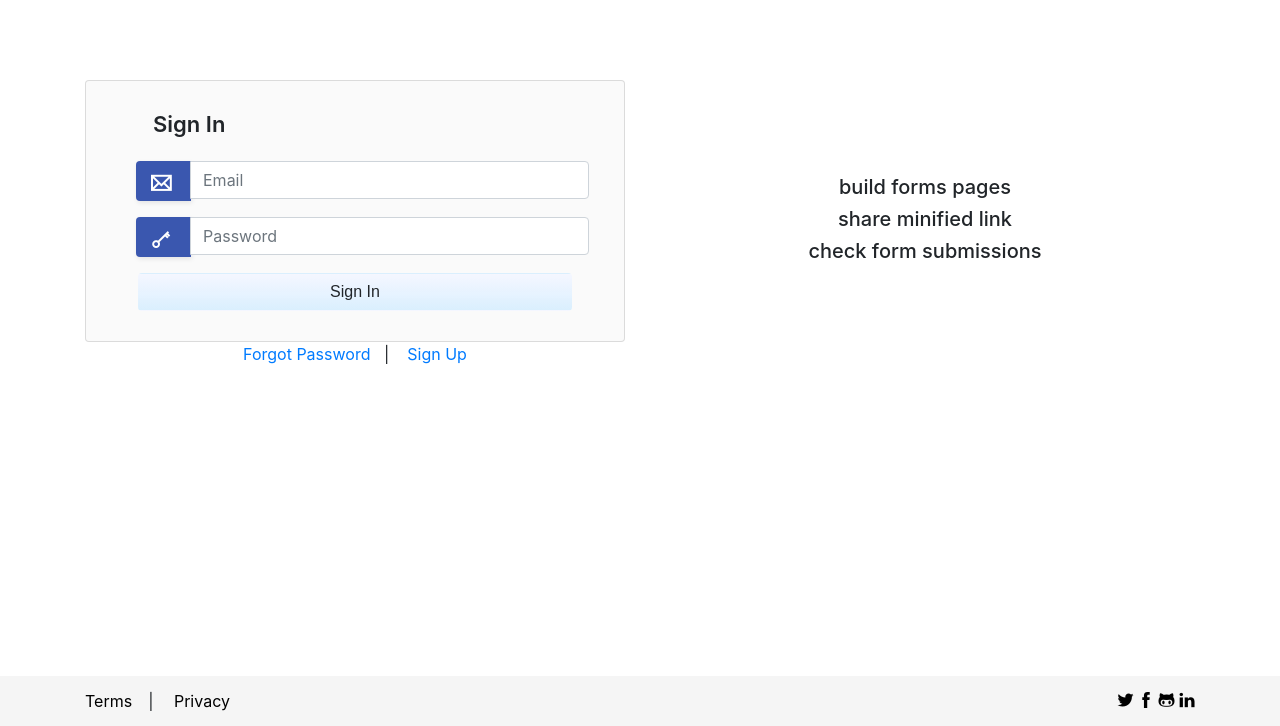
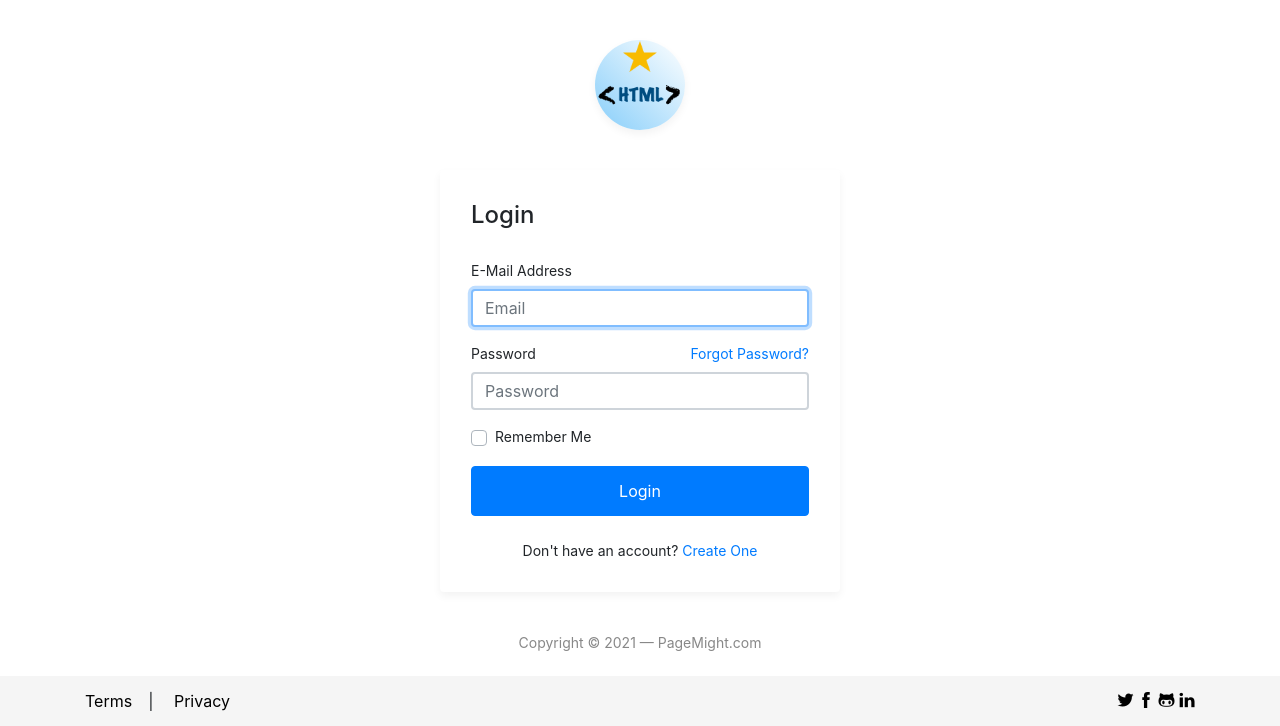
Before and after one commit to gitibeyonde/pagemight, a PHP site: page / in a window 1280 px wide. Shown: the part 74-800 px from the top of the page. Run offline with PHP 8.4, Linux system fonts and the light colour scheme.

Commit message:
revaming login pages

```diff
--- a/css/styles.css
+++ b/css/styles.css
@@ -25,6 +25,9 @@
   --orange8: #f37121;
 }
 
+body {
+	background: ivory;
+}
 
 /* Tab CSS */
 
@@ -225,56 +228,6 @@ color: var(--blue7);
 	font-size: 0.8rem;
 }
 
-.card-feature {
-	background: #fafafa ! important;
-	padding: 30px 35px;
-	border: 0;
-	border-radius: 0;
-	background: #faf9ff;
-	-webkit-transition: all 0.3s ease 0s;
-	-moz-transition: all 0.3s ease 0s;
-	-o-transition: all 0.3s ease 0s;
-	transition: all 0.3s ease 0s
-}
-
-.card-feature__icon {
-  font-size: 20px;
-  font-weight: bold ! important;
-  display: inline-block;
-  width: 55px;
-  background-color: #3a57af;
-  padding: 12px 0px 8px 15px;
-  margin-left: 15px;
-  -webkit-border-radius: 4px 0px 0px 4px;
-  -moz-border-radius: 4px 0px 0px 4px;
-  border-radius: 4px 0px 0px 4px;
-  color: white;
-  -webkit-box-shadow: 1px 2px 5px rgba(0,0,0,.09);
-  -moz-box-shadow: 1px 2px 5px rgba(0,0,0,.09);
-  box-shadow: 1px 2px 5px rgba(0,0,0,.09);
-  border: solid 0px #cbc9c9;
-}
-
-
-.card-feature__icon i, .card-feature__icon span {
-	font-size: 30px;
-	color: #21146a
-}
-
-.card-feature__title {
-	padding: 10px;
-	font-size: 22px;
-	font-weight: 600
-}
-
-.card-feature__subtitle {
-	margin-bottom: 0
-}
-
-.card-feature:hover {
-	background: #fff;
-	box-shadow: 0px 10px 20px 0px rgba(33, 20, 106, 0.1)
-}
 
 /* Sticky footer styles
 -------------------------------------------------- */
@@ -369,3 +322,77 @@ color: var(--blue7);
    	box-shadow: 1px 1px 1px grey;
     background: #eeeeee;
 }
+
+/** LOGIN SIGN UP RESET ****/
+
+.my-login-page {
+	font-size: 14px;
+}
+
+.my-login-page .brand {
+	width: 90px;
+	height: 90px;
+	overflow: hidden;
+	border-radius: 50%;
+	margin: 40px auto;
+	box-shadow: 0 4px 8px rgba(0,0,0,.05);
+	position: relative;
+	z-index: 1;
+	background: linear-gradient(45deg, lightskyblue, transparent);
+}
+
+.my-login-page .brand img {
+	width: 100%;
+}
+
+.my-login-page .card-wrapper {
+	width: 400px;
+}
+
+.my-login-page .card {
+	border-color: transparent;
+	box-shadow: 0 4px 8px rgba(0,0,0,.05);
+}
+
+.my-login-page .card.fat {
+	padding: 10px;
+}
+
+.my-login-page .card .card-title {
+	margin-bottom: 30px;
+}
+
+.my-login-page .form-control {
+	border-width: 2.3px;
+}
+
+.my-login-page .form-group label {
+	width: 100%;
+}
+
+.my-login-page .btn.btn-block {
+	padding: 12px 10px;
+}
+
+.my-login-page .footer {
+	margin: 40px 0;
+	color: #888;
+	text-align: center;
+}
+
+@media screen and (max-width: 425px) {
+	.my-login-page .card-wrapper {
+		width: 90%;
+		margin: 0 auto;
+	}
+}
+
+@media screen and (max-width: 320px) {
+	.my-login-page .card.fat {
+		padding: 0;
+	}
+
+	.my-login-page .card.fat .card-body {
+		padding: 15px;
+	}
+}
--- a/doin/_footer.php
+++ b/doin/_footer.php
@@ -1,3 +1,5 @@
-</div>
+
+<!-- Core theme JS-->
+<script src="/js/scripts.js"></script>
 </body>
 </html>
--- a/index.php
+++ b/index.php
@@ -2,71 +2,64 @@
 if (!defined('__ROOT__')) define ( '__ROOT__', dirname ( __FILE__ ) ) ;
 include (__ROOT__ . '/views/_header.php');
 ?>
-
-
-        <!-- Page content-->
-        <div class="container">
-            <div class="row" style="padding: 5vh 0 5vh 0;">
-              <div class="col" style="text-align: center;">
+<section class="container-fluid h-100 my-login-page">
+	<div class="container h-100">
+		<div class="row justify-content-md-center h-100">
+			<div class="card-wrapper">
+				<div class="brand">
+					<img src="/img/html.png" alt="pagemight html builder login page">
+				</div>
+				<div class="card fat">
+					<div class="card-body">
+						<h4 class="card-title">Login</h4>
+                      	<form role="form" method="post" class="my-login-validation" novalidate="" action="/redirect.php?<?php echo $_SERVER['QUERY_STRING'] == "view=logout_view" ? "" : $_SERVER['QUERY_STRING']; ?>" name="loginform">
+							<div class="form-group">
+								<label for="email">E-Mail Address</label>
+                                <input id="email" type="email" name="user_email" class="form-control" placeholder="Email" aria-label="Email" aria-describedby="basic-addon1" required autofocus>
+								<div class="invalid-feedback">
+									Email is invalid
 								</div>
 							</div>
 
-            <div class="row">
-        		<div class="col-md-6 col-12 col-sm-12">
-            		<form role="form" method="post" action="/redirect.php?<?php echo $_SERVER['QUERY_STRING'] == "view=logout_view" ? "" : $_SERVER['QUERY_STRING']; ?>" name="loginform">
-		               <div class="card card-feature text-center text-lg-left mb-4 mb-lg-0">
-		                    <h3 class="card-feature__title"  style="padding: 0vh 4vh 2vh 4vh;">Sign In</h3>
-		                    <div class="input-group mb-3">
-		                        <div class="input-group-prepend"><i class="ti ti-email card-feature__icon"></i></div>
-		                        <input type="text" name="user_email" class="form-control" placeholder="Email" aria-label="Email" aria-describedby="basic-addon1" required>
+							<div class="form-group">
+								<label for="password">Password
+									<a href="/reset_pass.php" class="float-right">
+										Forgot Password?
+									</a>
+								</label>
+                               <input id="password" type="password" name="user_password" class="form-control" placeholder="Password" aria-label="Recipient's username" aria-describedby="basic-addon2" data-eye autocomplete>
+							    <div class="invalid-feedback">
+							    	Password is required
 						    	</div>
-		                    <div class="input-group mb-3">
-		                        <div class="input-group-prepend"><i class="ti ti-key card-feature__icon"></i></div>
-		                        <input type="password" name="user_password" class="form-control" placeholder="Password" aria-label="Recipient's username" aria-describedby="basic-addon2" autocomplete>
 							</div>
-		                    <div class="row" style="padding: 0vh 4vh 0vh 4vh;">
-		                            <button type="submit" name="login" value="login" class="btn btn-block btn-sim4">
-		                                <h7>Sign In</h7>
+
+							<div class="form-group">
+								<div class="custom-checkbox custom-control">
+									<input type="checkbox" name="remember" id="remember" class="custom-control-input">
+									<label for="remember" class="custom-control-label">Remember Me</label>
+								</div>
+							</div>
+
+							<div class="form-group m-0">
+                                <button type="submit" name="login" value="login" class="btn btn-primary btn-block">
+									Login
 								</button>
 							</div>
-
+							<div class="mt-4 text-center">
+								Don't have an account? <a href="/register.php">Create One</a>
 							</div>
 						</form>
-		            <div class="row">
-                       <div class="col center-block text-center">
-                        <a href="/reset_pass.php">Forgot Password</a>
-                        &nbsp;&nbsp;|&nbsp;&nbsp;&nbsp;
-                        <a href="/register.php">Sign Up</a>
+					</div>
+				</div>
+				<div class="footer">
+					Copyright &copy; 2021 &mdash; PageMight.com
 				</div>
 			</div>
 		</div>
-        		<div class="col-md-6 d-lg-block d-md-block d-sm-none d-none m-auto" style="text-align: center;">
-            		<h5>build forms pages</h5>
-            		<h5>share minified link</h5>
-            		<h5>check form submissions</h5>
 	</div>
-            </div>
-
-
-			<!-- -
-			Create Pages online
-
-Create online pages using html editor
-Many bootstrap html5 templates to choose from
-Make them available on minified link
-Manage images in online image store
-Create and embed forms
-Check form submission data in your dashboard
-
-			 -->
-
-        </div>
+</section>
 
 
 <?php
 include (__ROOT__ . '/views/_footer.php');
 ?>
-<!-- Core theme JS-->
-<script src="/js/scripts.js"></script>
-</body>
-</html>
--- a/views/_footer.php
+++ b/views/_footer.php
@@ -64,3 +64,5 @@ setTimeout(function(){
     $('#error').hide()
 }, 5000) // time in millisecond for as long as you like
 </script>
+</body>
+</html>
```
Also changed, not shown: js/style.js (added, +77 -0 lines), views/register.php (+53 -49 lines), views/reset_pass.php (+66 -48 lines), img/fph.png (deleted), img/html.png (added). Lines whose indentation alone changed are shown as unchanged.
